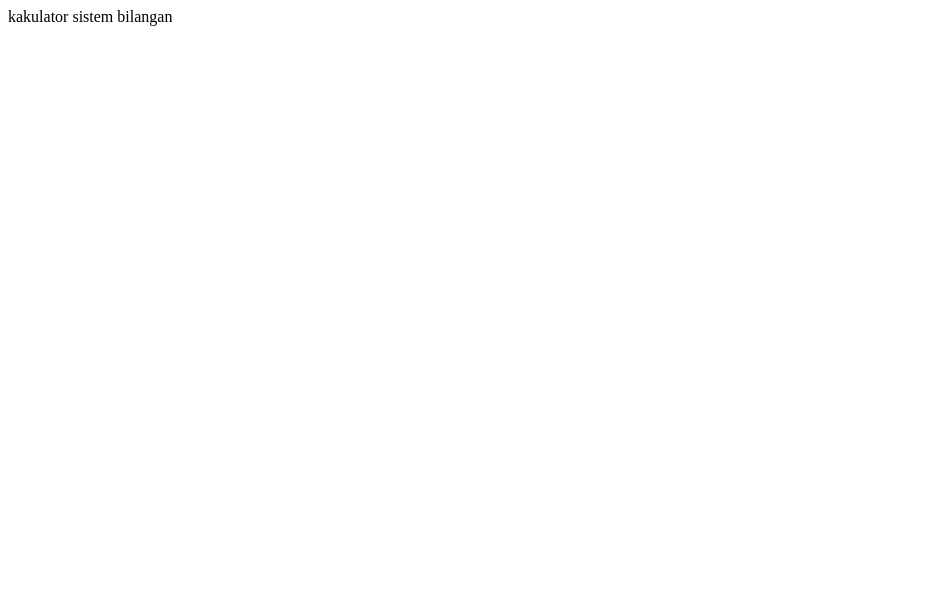
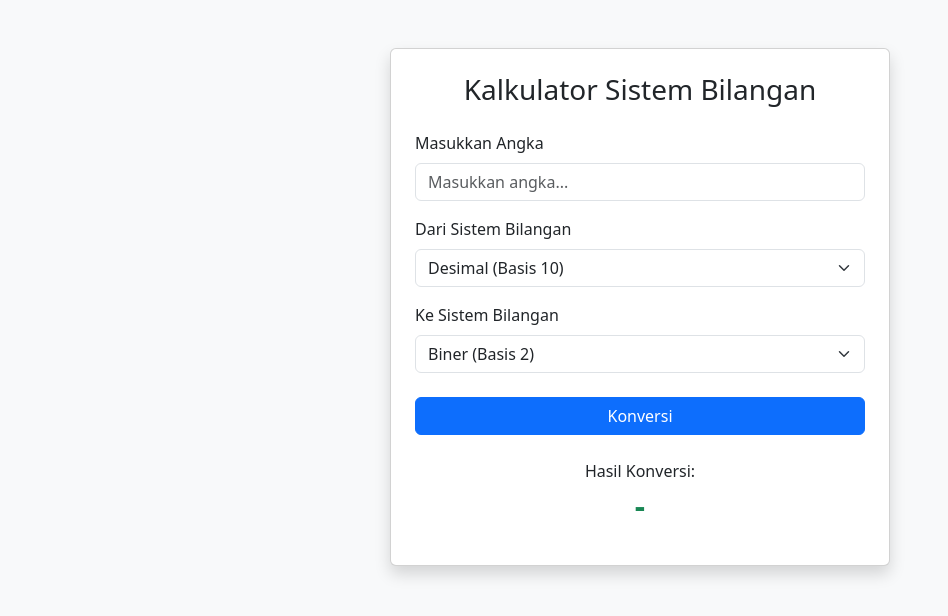
Before and after one commit to IqzanMaulana/iqbal-fauzan-m, a plain HTML site: page sisbil.html in a window 1280 px wide. Shown: the whole page, without its empty margins (0-948 px from the left). Drawn offline with nearby package versions, Linux system fonts and the light colour scheme.

Commit message:
Create basic number system calculator in HTML

```diff
--- a/sisbil.html
+++ b/sisbil.html
@@ -1 +1,97 @@
-kakulator sistem bilangan
+<!DOCTYPE html>
+<html lang="id">
+<head>
+    <meta charset="UTF-8">
+    <meta name="viewport" content="width=device-width, initial-scale=1.0">
+    <title>Kalkulator Sistem Bilangan</title>
+
+    <!-- Bootstrap CDN -->
+    <link href="https://cdn.jsdelivr.net/npm/bootstrap@5.3.3/dist/css/bootstrap.min.css"
+          rel="stylesheet">
+</head>
+<body class="bg-light">
+
+    <div class="container mt-5">
+        <div class="card shadow mx-auto" style="max-width: 500px;">
+            <div class="card-body p-4">
+
+                <h3 class="text-center mb-4">
+                    Kalkulator Sistem Bilangan
+                </h3>
+
+                <!-- Input Angka -->
+                <label class="form-label">Masukkan Angka</label>
+                <input type="text" id="angka"
+                       class="form-control mb-3"
+                       placeholder="Masukkan angka...">
+
+                <!-- Jenis Bilangan Input -->
+                <label class="form-label">Dari Sistem Bilangan</label>
+                <select id="dari" class="form-select mb-3">
+                    <option value="2">Biner (Basis 2)</option>
+                    <option value="8">Oktal (Basis 8)</option>
+                    <option value="10" selected>Desimal (Basis 10)</option>
+                    <option value="16">Heksadesimal (Basis 16)</option>
+                </select>
+
+                <!-- Jenis Bilangan Hasil -->
+                <label class="form-label">Ke Sistem Bilangan</label>
+                <select id="ke" class="form-select mb-4">
+                    <option value="2">Biner (Basis 2)</option>
+                    <option value="8">Oktal (Basis 8)</option>
+                    <option value="10">Desimal (Basis 10)</option>
+                    <option value="16">Heksadesimal (Basis 16)</option>
+                </select>
+
+                <!-- Tombol Konversi -->
+                <button class="btn btn-primary w-100"
+                        onclick="konversikan()">
+                    Konversi
+                </button>
+
+                <!-- Hasil -->
+                <div class="text-center mt-4">
+                    <p class="mb-1">Hasil Konversi:</p>
+                    <h2 id="hasil" class="text-success fw-bold">
+                        -
+                    </h2>
+                    <p id="pesan" class="text-danger small"></p>
+                </div>
+
+            </div>
+        </div>
+    </div>
+
+    <script>
+        function konversikan() {
+            let angka = document.getElementById("angka").value.trim();
+            let dari = parseInt(document.getElementById("dari").value);
+            let ke = parseInt(document.getElementById("ke").value);
+
+            let hasil = document.getElementById("hasil");
+            let pesan = document.getElementById("pesan");
+
+            pesan.textContent = "";
+
+            if (angka === "") {
+                hasil.textContent = "-";
+                pesan.textContent = "Masukkan angka terlebih dahulu!";
+                return;
+            }
+
+            let desimal = parseInt(angka, dari);
+
+            if (isNaN(desimal) ||
+                !Number.isSafeInteger(desimal) ||
+                desimal.toString(dari).toLowerCase() !== angka.toLowerCase()) {
+                hasil.textContent = "-";
+                pesan.textContent = "Angka tidak sesuai dengan sistem bilangan!";
+                return;
+            }
+
+            hasil.textContent = desimal.toString(ke).toUpperCase();
+        }
+    </script>
+
+</body>
+</html>
```
